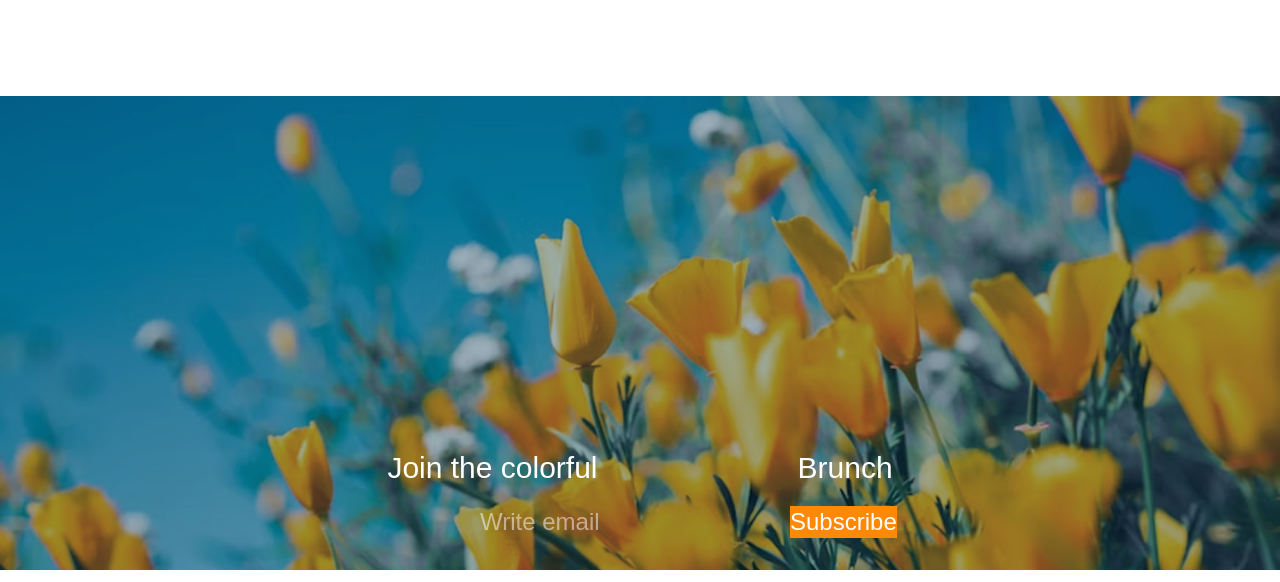
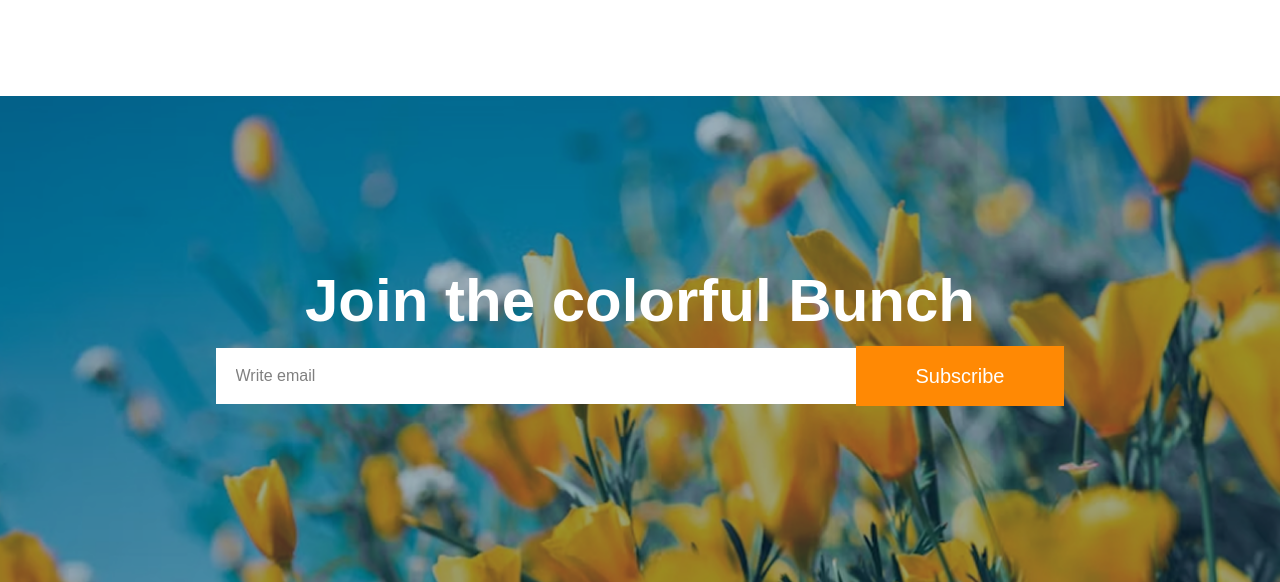
Before and after one commit to lutfulkabirrakib2003/assignment-02, a plain HTML site: page index.html in a window 1280 px wide. Shown: the part 2892-3474 px from the top of the page. Drawn offline with nearby package versions, Linux system fonts and the light colour scheme.

Commit message:
subscribe section done

```diff
--- a/index.html
+++ b/index.html
@@ -225,26 +225,14 @@
         </section>
         <section>
 
-            <div class="mt-40">
-                <img src="assets/news-letter-bg.png" alt="">
-                <div class="-mt-30 text-center">
-                    <div class="flex gap-50 justify-center text-3xl text-white  ">
-                        <h1>Join the colorful</h1>
-                        <h1>Brunch</h1>
-                    </div>
-                    <div class="text-white mt-5 flex ml-120 text-2xl">
-                        <div class="">
-                            <form action="">
-                                <input type="text" placeholder="Write email " class="bg-white-400">
-                            </form>
-                        </div>
-
-                        <div>
-                            <button type="button" class="bg-orange-400">Subscribe</button>
-                        </div>
-                    </div>
-
+            <div class="mt-40 bg-[url('/assets/news-letter-bg.png')] bg-cover bg-center w-full h-[530px]">
+                <h2 class="text-white font-bold text-[60px] text-center pt-[160px]">Join the colorful Bunch</h2>
+                <form action="#">
+                <div class="flex items-center justify-center">
+                    <input class="bg-white py-4 px-5 w-6/12" type="text" name="" id="" placeholder="Write email">
+                    <button class="text-white bg-orange-400 py-4 px-15 text-xl">Subscribe</button>
                 </div>
+                </form>
             </div>
 
         </section>
```
